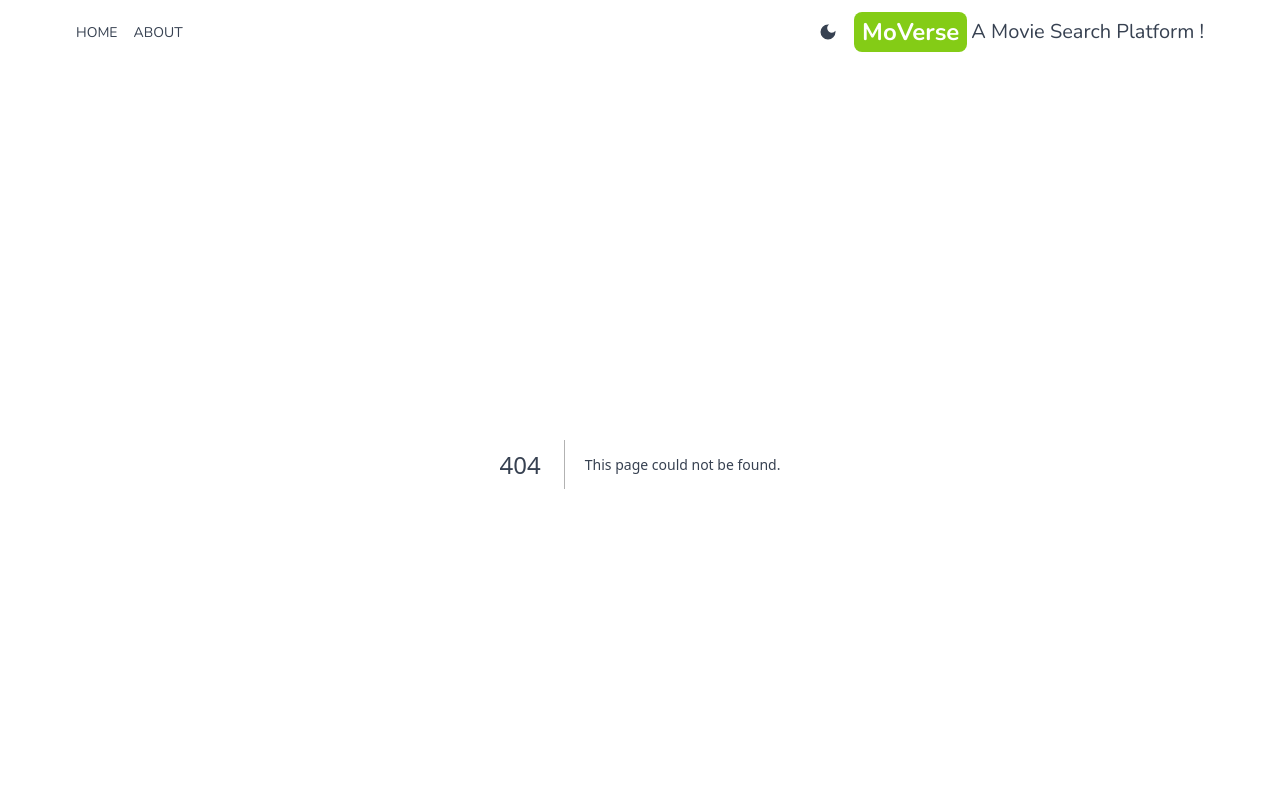
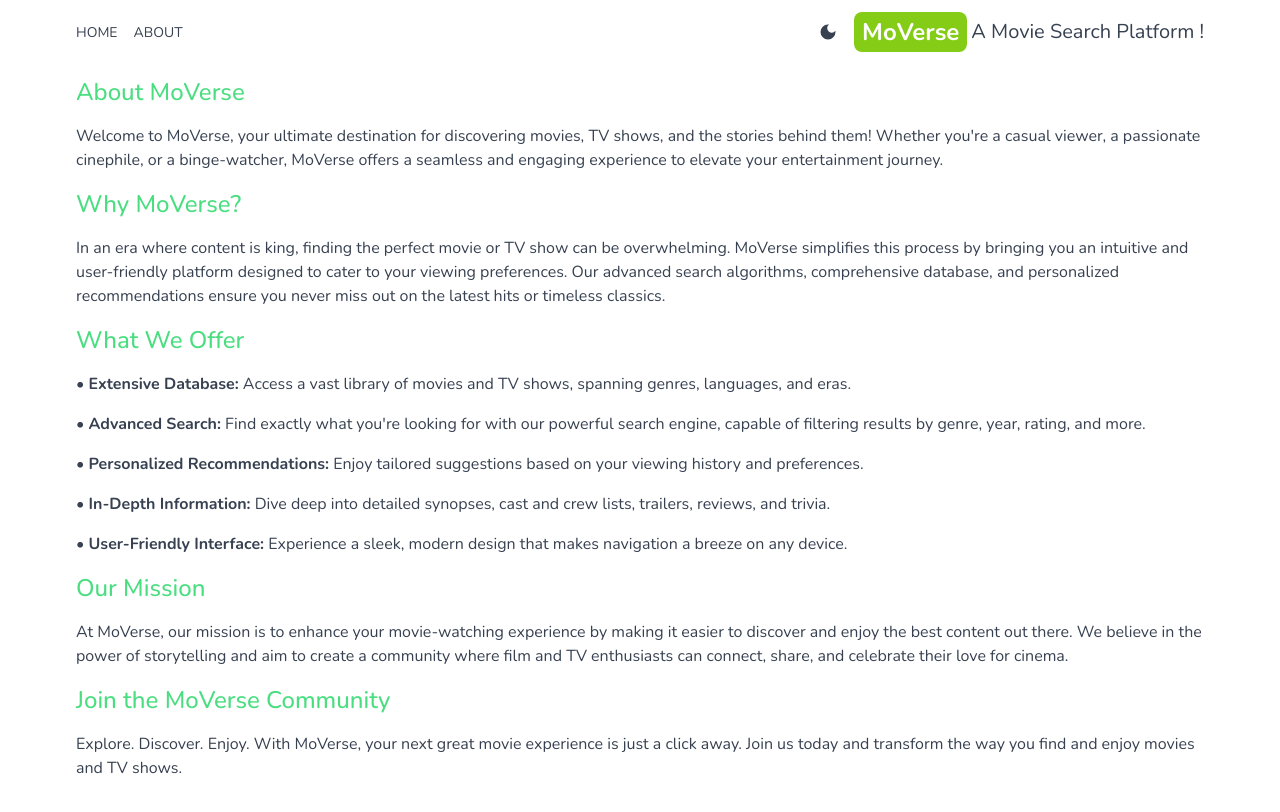
Before and after one commit to ronitjena09/Moverse---A-Movie-Review-app, a Next.js app: page /about in a window 1280 px wide. Before the commit this address had no page. Shown: the top 812 px of the page. Built offline with nearby package versions, Linux system fonts and the light colour scheme.

Commit message:
About Page

```diff
--- a/src/app/Providers.jsx
+++ b/src/app/Providers.jsx
@@ -6,7 +6,7 @@ import { ThemeProvider } from 'next-themes'
 export default function Providers({children}) {
   return (
     <ThemeProvider defaultTheme='system' attribute='class'>
-      <div className='text-gray-700 min-h-screen select-none transition-colors duration-300'>
+      <div className='text-gray-700 dark:bg-black-900 min-h-screen select-none transition-colors duration-300'>
         {children}
       </div>
     </ThemeProvider>
--- /dev/null
+++ b/src/app/about/page.jsx
@@ -0,0 +1,40 @@
+import React from 'react'
+
+export default function page() {
+  return (
+    <div className='max-w-6xl mx-auto p-3 space-y-4 '>
+      <h1 className='text-2xl font-medium text-green-400'>About MoVerse</h1>
+      <p>
+      Welcome to MoVerse, your ultimate destination for discovering movies, TV shows, and the stories behind them! Whether you&apos;re a casual viewer, a passionate cinephile, or a binge-watcher, MoVerse offers a seamless and engaging experience to elevate your entertainment journey.
+      </p>
+      <h1 className='text-2xl font-medium text-green-400'>Why MoVerse?</h1>
+      <p>
+      In an era where content is king, finding the perfect movie or TV show can be overwhelming. MoVerse simplifies this process by bringing you an intuitive and user-friendly platform designed to cater to your viewing preferences. Our advanced search algorithms, comprehensive database, and personalized recommendations ensure you never miss out on the latest hits or timeless classics.
+      </p>
+      <h1 className='text-2xl font-medium text-green-400'>What We Offer</h1>
+      <p>
+      • <b>Extensive Database:</b> Access a vast library of movies and TV shows, spanning genres, languages, and eras.
+      </p>
+      <p>
+      • <b>Advanced Search:</b> Find exactly what you&apos;re looking for with our powerful search engine, capable of filtering results by genre, year, rating, and more.
+      </p>
+      <p>
+      • <b>Personalized Recommendations:</b> Enjoy tailored suggestions based on your viewing history and preferences.
+      </p>
+      <p>
+      • <b>In-Depth Information:</b> Dive deep into detailed synopses, cast and crew lists, trailers, reviews, and trivia.
+      </p>
+      <p>
+      • <b>User-Friendly Interface:</b> Experience a sleek, modern design that makes navigation a breeze on any device.
+      </p>
+      <h1 className='text-2xl font-medium text-green-400'>Our Mission</h1>
+      <p>
+      At MoVerse, our mission is to enhance your movie-watching experience by making it easier to discover and enjoy the best content out there. We believe in the power of storytelling and aim to create a community where film and TV enthusiasts can connect, share, and celebrate their love for cinema.
+      </p>
+      <h1 className='text-2xl font-medium text-green-400'>Join the MoVerse Community</h1>
+      <p>
+      Explore. Discover. Enjoy. With MoVerse, your next great movie experience is just a click away. Join us today and transform the way you find and enjoy movies and TV shows.
+      </p>
+    </div>
+  )
+}
```
